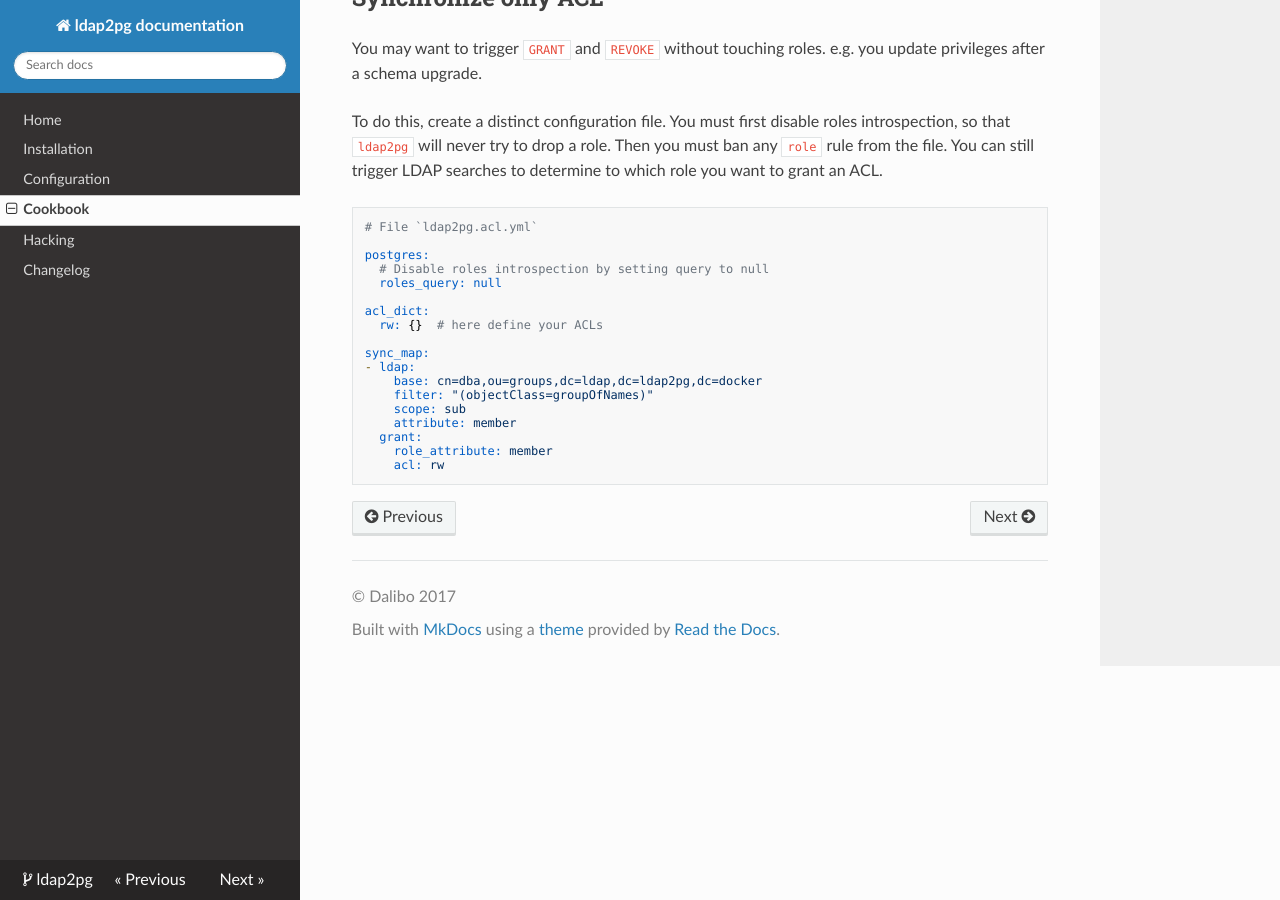
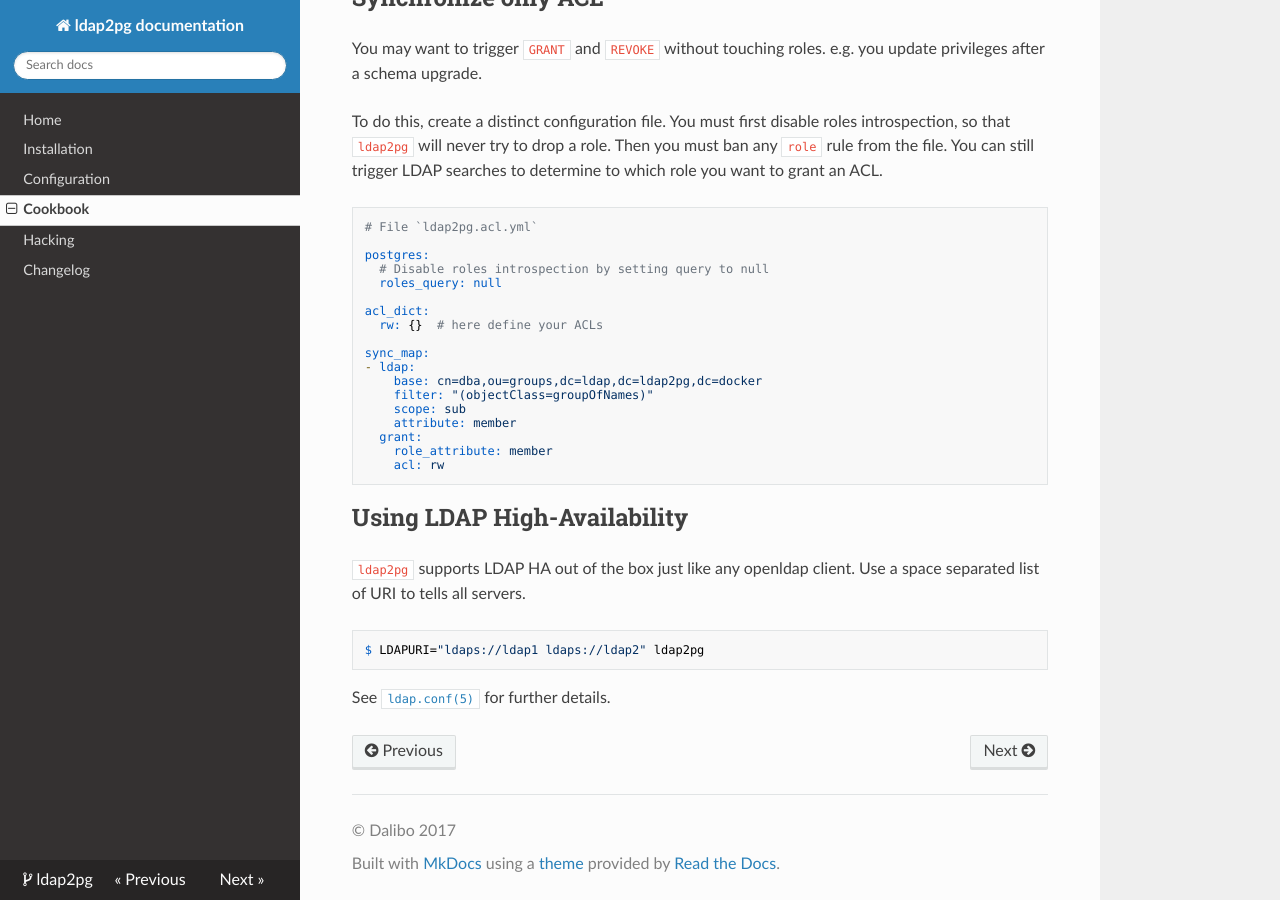
Before and after one commit to dalibo/ldap2pg, an MkDocs documentation site: the page built from docs/cookbook.md, in a window 1280 px wide and 900 px high, scrolled down 2382 px. Built offline with MkDocs 1.6.1, drawn with Linux system fonts in a browser that asks for light colours; nearby versions of some CDN libraries; old or Windows-style settings are respelled for this version of MkDocs.

Commit message:
Document LDAP HA configuration

````diff
--- a/docs/cookbook.md
+++ b/docs/cookbook.md
@@ -165,3 +165,16 @@ sync_map:
     role_attribute: member
     acl: rw
 ```
+
+
+# Using LDAP High-Availability
+
+`ldap2pg` supports LDAP HA out of the box just like any openldap client. Use a
+space separated list of URI to tells all servers.
+
+``` console
+$ LDAPURI="ldaps://ldap1 ldaps://ldap2" ldap2pg
+```
+
+See [`ldap.conf(5)`](https://www.openldap.org/software/man.cgi?query=ldap.conf)
+for further details.
````
